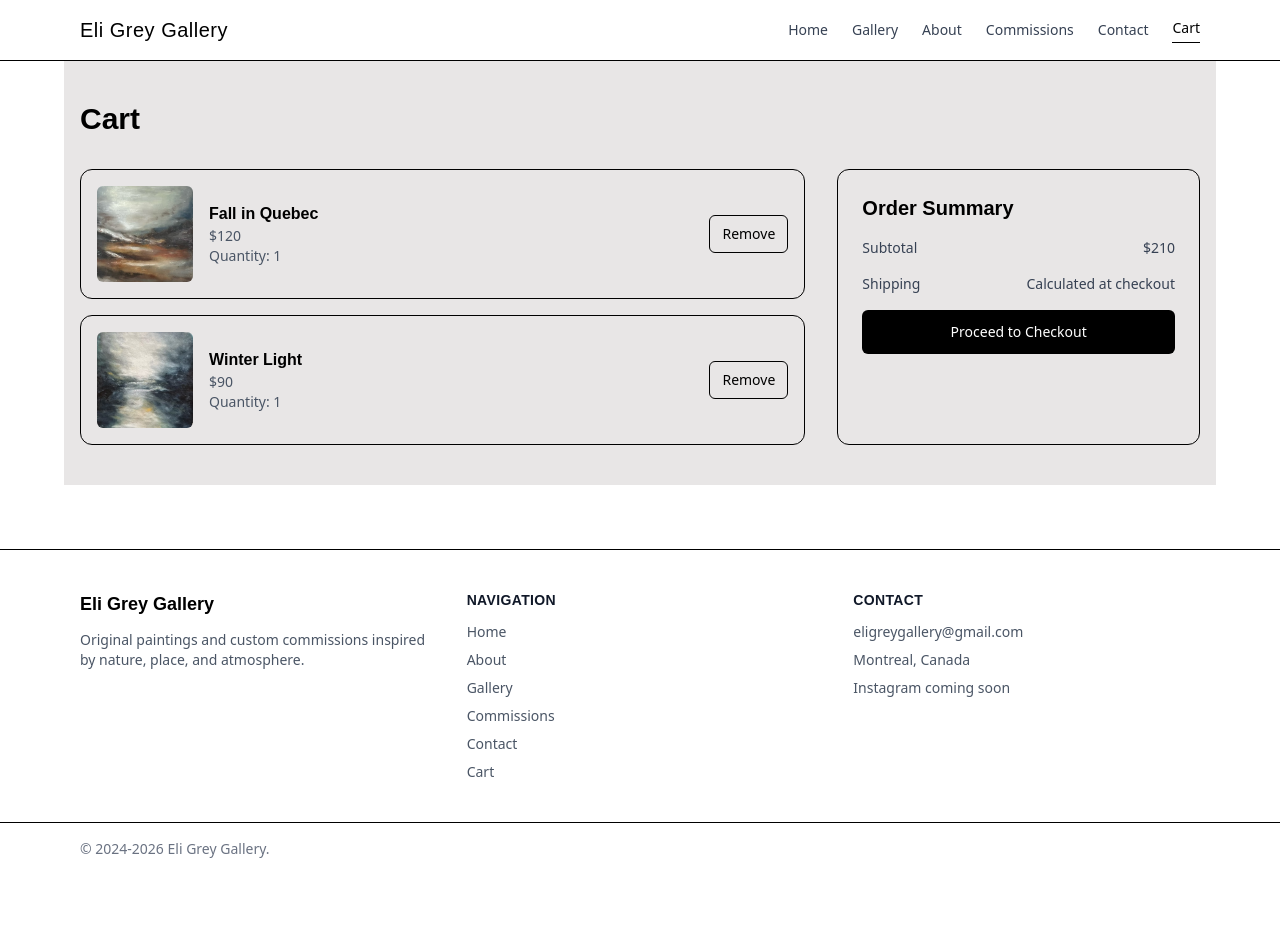
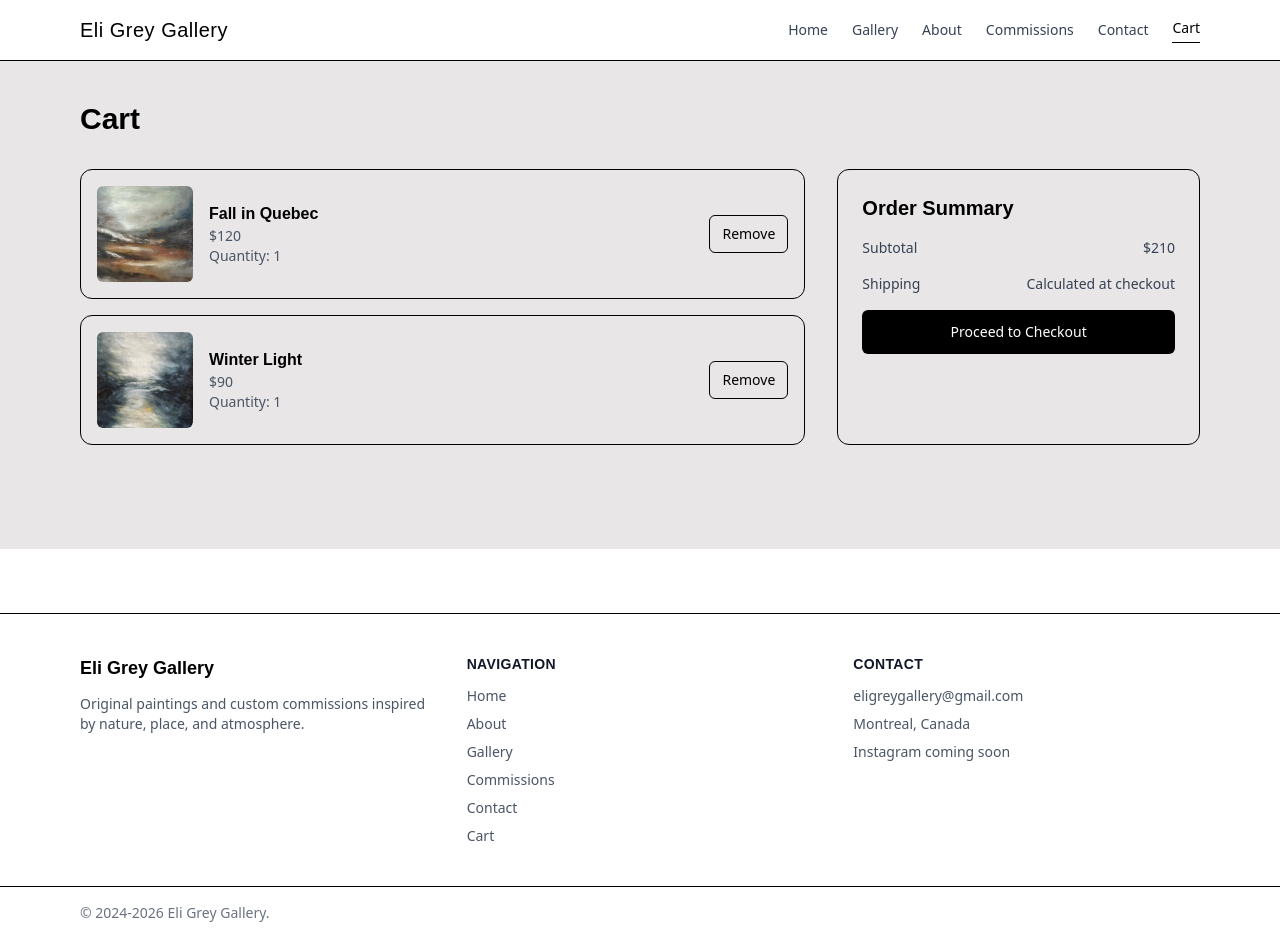
Before and after one commit to pavel-danelyuk/eligrey, a Next.js app: page /cart in a window 1280 px wide. Before the commit the page ends 875 px from the top, so only its background shows below. Built offline with nearby package versions, Linux system fonts and the light colour scheme; a web font is replaced by a local one.

Commit message:
7th Draft

```diff
--- a/src/app/layout.js
+++ b/src/app/layout.js
@@ -20,7 +20,7 @@ export default function RootLayout({ children }) {
       <body className={`${fahkwang.variable} min-h-screen bg-white text-black`}>
         <div className="flex min-h-screen flex-col">
           <Header />
-          <main className="flex-1">{children}</main>
+          <main className="flex-1 pb-16 bg-[#e8e6e6]">{children}</main>
           <Footer />
         </div>
       </body>
--- a/src/components/layout/PageContainer.jsx
+++ b/src/components/layout/PageContainer.jsx
@@ -1,3 +1,3 @@
 export default function PageContainer({ children }) {
-  return <div className="bg-[#e8e6e6] mx-auto max-w-6xl px-4 py-10">{children}</div>;
+  return <div className="mx-auto max-w-6xl px-4 py-10">{children}</div>;
 }
```
